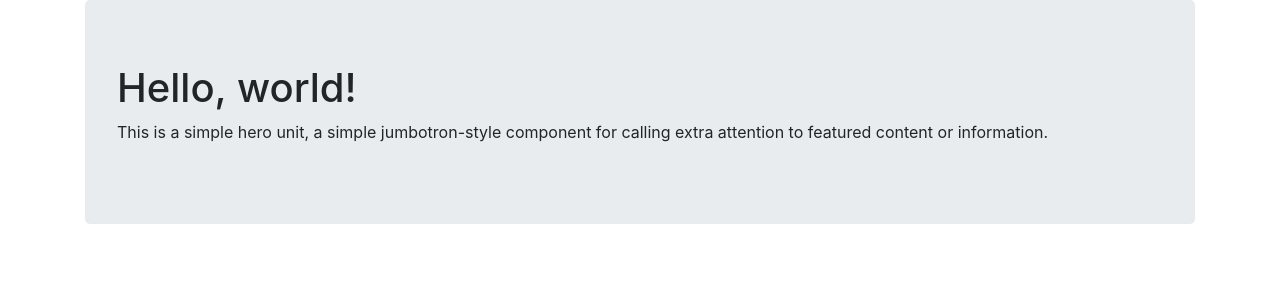
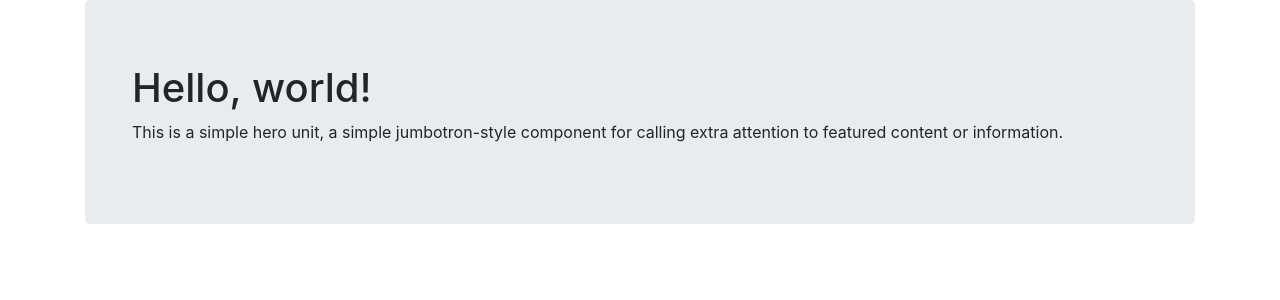
Before and after one commit to saschakala/autism_resource_frontend, a React (Create React App) app: page / in a window 1280 px wide. Shown: the top 300 px of the page. Built offline with nearby package versions, Linux system fonts and the light colour scheme; no server answers.

Commit message:
fixed jumbotron style

```diff
--- a/src/App.js
+++ b/src/App.js
@@ -1,5 +1,6 @@
 import React from 'react';
 import JumboTron from './components/JumboTron'
+import Container from 'react-bootstrap/Container';
 
 
 class App extends React.Component {
@@ -12,9 +13,11 @@ componentDidMount() {
 
   render() {
     return (
+      <Container>
       <div className="App">
         <JumboTron/>
       </div>
+      </Container>
     );
   }
 }
--- a/src/components/JumboTron.js
+++ b/src/components/JumboTron.js
@@ -4,15 +4,16 @@ import Jumbotron from 'react-bootstrap/Jumbotron';
 
 const JumboTron = () => {
     return (
-        <Container>
         <Jumbotron>
+            <Container>
             <h1>Hello, world!</h1>
             <p>
                 This is a simple hero unit, a simple jumbotron-style component for calling
                 extra attention to featured content or information.
             </p>
+            </Container>
         </Jumbotron>
-        </Container>
+
     )
 }
 
```
Also changed, not shown: 1 other file (tests, documents, lock files or other folders).
